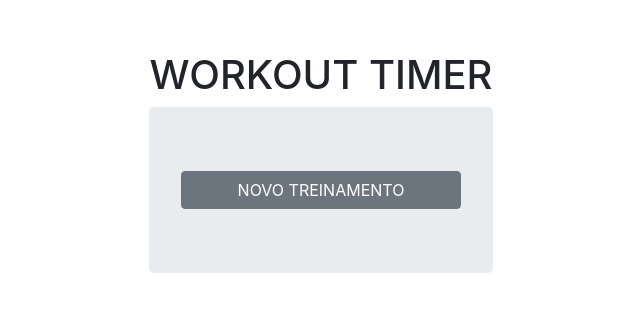
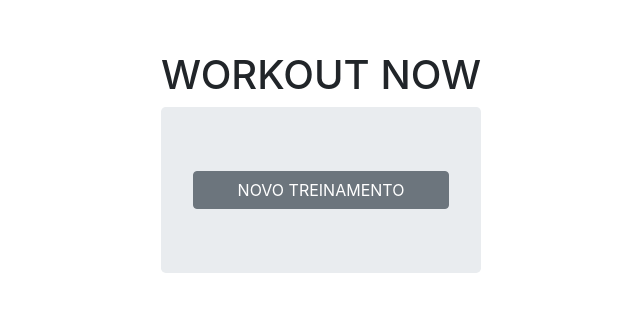
Before and after one commit to waisbek/workout-now, a React (Create React App) app: page / in a window 1280 px wide. Shown: the part 222-534 px from the top of the page, without its empty margins (319-959 px from the left). Built offline with nearby package versions, Linux system fonts and the light colour scheme.

Commit message:
Modified application name

```diff
--- a/src/components/Header.js
+++ b/src/components/Header.js
@@ -8,7 +8,7 @@ const Header = () => {
 
     return (
         <Navbar color="light" light expand="md">
-            <NavbarBrand href="/">WORKOUT TIMER</NavbarBrand>
+            <NavbarBrand href="/">WORKOUT NOW</NavbarBrand>
         </Navbar>
     )
 }
--- a/src/page/Home.js
+++ b/src/page/Home.js
@@ -20,7 +20,7 @@ const Home = () => {
             <Row>
                 <Col xs="12">
                     <div>
-                        <Label tag='h1'>WORKOUT TIMER</Label>
+                        <Label tag='h1'>WORKOUT NOW</Label>
                     </div>
                     <Jumbotron>
                         {goPreparation && <Redirect to='/new-training' />}
```
